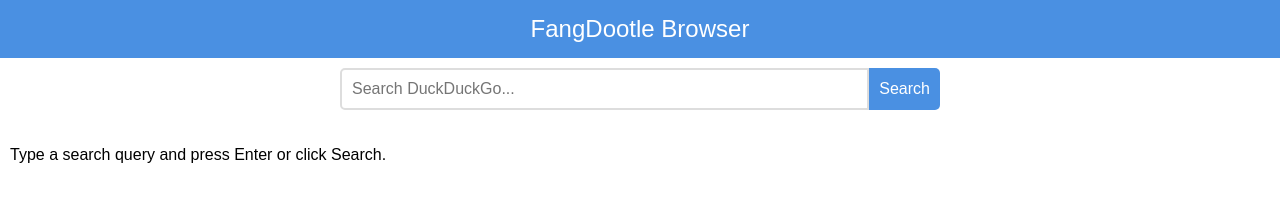
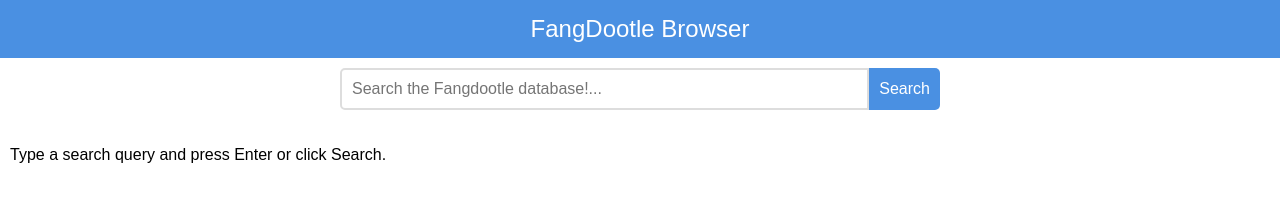
Before and after one commit to drakovish321/fangdootlebrowser, a website: page index.html in a window 1280 px wide. Drawn offline with Linux system fonts and the light colour scheme.

Commit message:
Update index.html

```diff
--- a/index.html
+++ b/index.html
@@ -21,7 +21,7 @@
 <header>FangDootle Browser</header>
 
 <div class="search-bar">
-  <input type="text" id="searchInput" placeholder="Search DuckDuckGo...">
+  <input type="text" id="searchInput" placeholder="Search the Fangdootle database!...">
   <button id="searchBtn">Search</button>
 </div>
 
```
